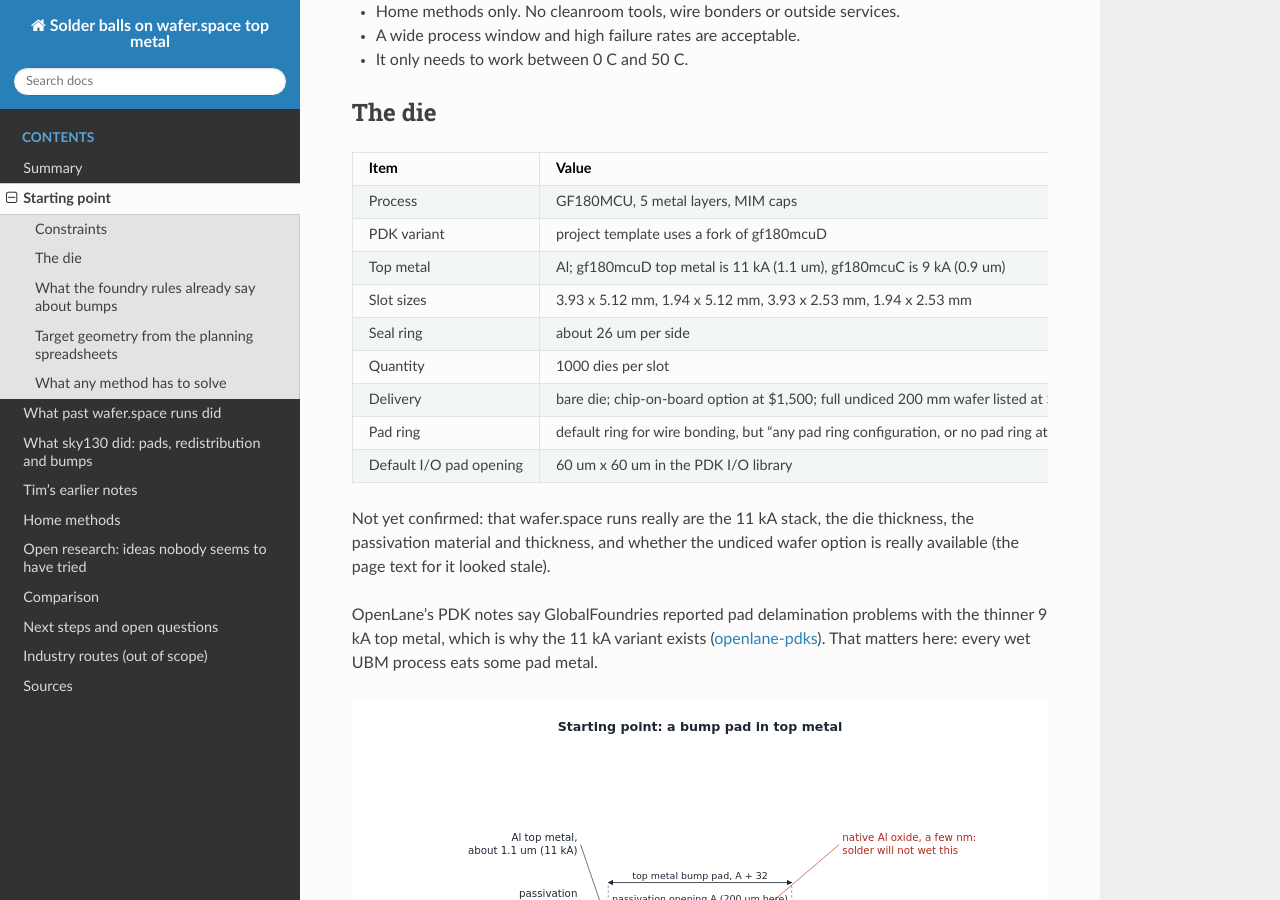
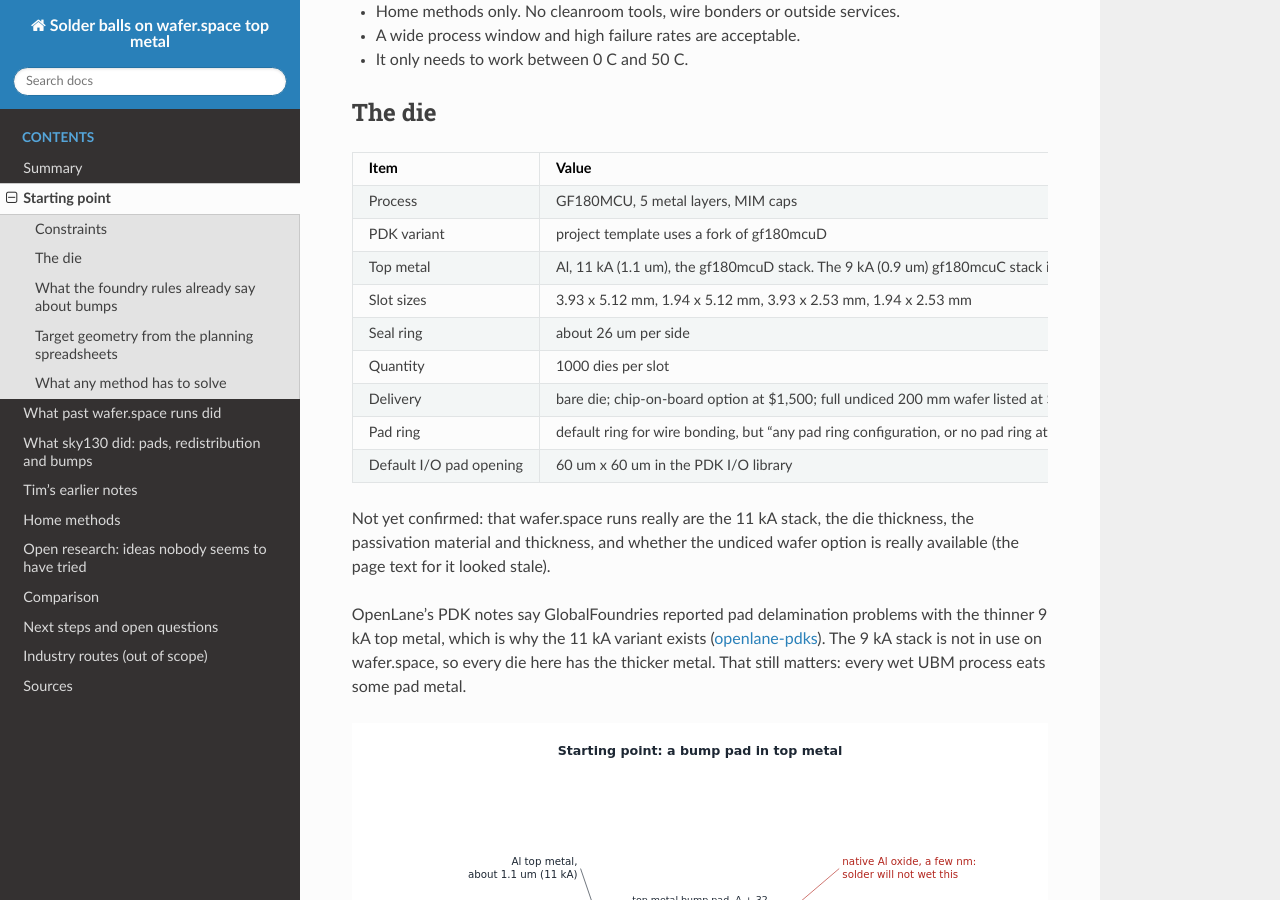
Before and after one commit to mithro/top-metal-solder-balls, a Sphinx documentation site: the page built from docs/background.md, in a window 1280 px wide and 900 px high, scrolled down 216 px. Built offline with Sphinx 7.4.7 and the Read the Docs theme 3.1.0, drawn with Linux system fonts in a browser that asks for light colours.

Commit message:
Mark the 9 kA top metal stack as not in use and sky130 as comparison only
Co-Authored-By: Claude Fable 5.2 <noreply@anthropic.com>
Claude-Session: https://claude.ai/code/session_01T8XQLwQ2VCu12pqbUpoHxE

````diff
--- a/docs/background.md
+++ b/docs/background.md
@@ -12,7 +12,7 @@
 | --- | --- | --- |
 | Process | GF180MCU, 5 metal layers, MIM caps | [wafer.space] |
 | PDK variant | project template uses a fork of gf180mcuD | [template] |
-| Top metal | Al; gf180mcuD top metal is 11 kA (1.1 um), gf180mcuC is 9 kA (0.9 um) | [open_pdks], [vlsida] |
+| Top metal | Al, 11 kA (1.1 um), the gf180mcuD stack. The 9 kA (0.9 um) gf180mcuC stack is not in use on wafer.space | [open_pdks], [vlsida] |
 | Slot sizes | 3.93 x 5.12 mm, 1.94 x 5.12 mm, 3.93 x 2.53 mm, 1.94 x 2.53 mm | [wafer.space] |
 | Seal ring | about 26 um per side | [wafer.space] |
 | Quantity | 1000 dies per slot | [wafer.space] |
@@ -26,7 +26,8 @@ wafer option is really available (the page text for it looked stale).
 
 OpenLane's PDK notes say GlobalFoundries reported pad delamination problems
 with the thinner 9 kA top metal, which is why the 11 kA variant exists
-([openlane-pdks]). That matters here: every wet UBM process eats some pad metal.
+([openlane-pdks]). The 9 kA stack is not in use on wafer.space, so every die
+here has the thicker metal. That still matters: every wet UBM process eats some pad metal.
 
 
 ```{figure} /_static/diagrams/pad-bare.svg
````
Also changed, not shown: docs/existing-notes.md (+1 -1 lines), docs/sky130.md (+5 -2 lines).
